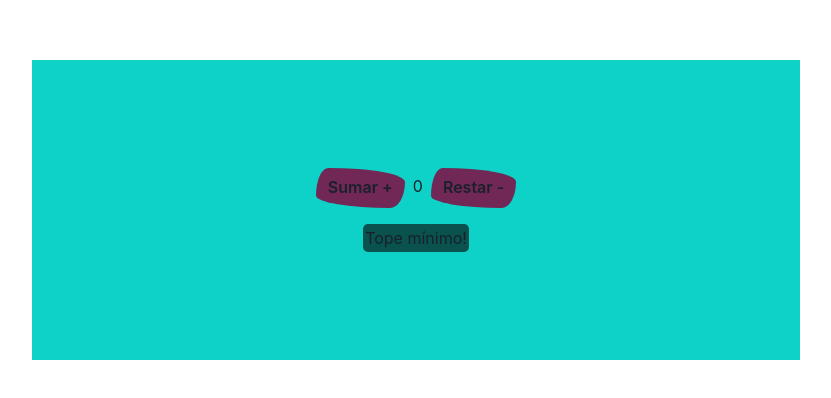
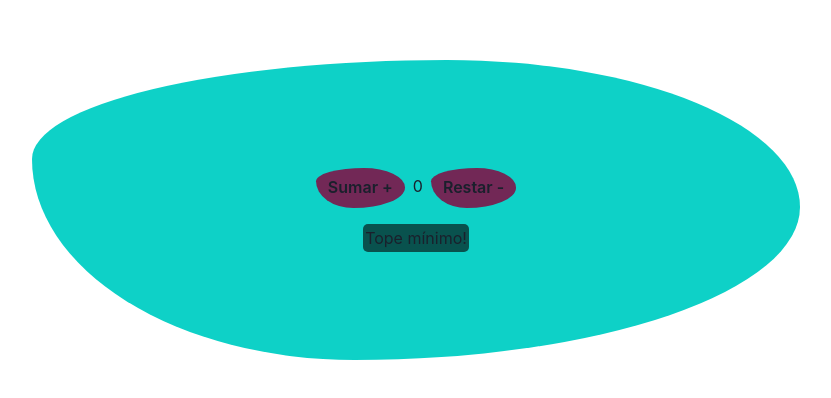
Before and after one commit to JuanIgnacioMarchetto/tareacclase5React, a React (Create React App) app: page / in a window 1280 px wide. Shown: the part 206-604 px from the top of the page, without its empty margins (224-1055 px from the left). Built offline with nearby package versions, Linux system fonts and the light colour scheme.

Commit message:
21/11/2023-12:24

```diff
--- a/src/App.js
+++ b/src/App.js
@@ -7,7 +7,7 @@ const theme = extendTheme({
   components: {
     Button: {
       baseStyle: {
-        borderRadius: '14% 86% 17% 83% / 69% 35% 65% 31%',
+        borderRadius: '54% 46% 58% 42% / 33% 49% 51% 67% ',
         background: '#722856',
       },
 
--- a/src/components/ContadorResponsive/ContadorResponsive.jsx
+++ b/src/components/ContadorResponsive/ContadorResponsive.jsx
@@ -34,6 +34,7 @@ const ContadorResponsive = () => {
             flexDirection="column"
             alignItems="center"
             justifyContent="center"
+            borderRadius="54% 46% 58% 42% / 33% 49% 51% 67%"
         >
             <Box mb={4}>
                 <Button
```
